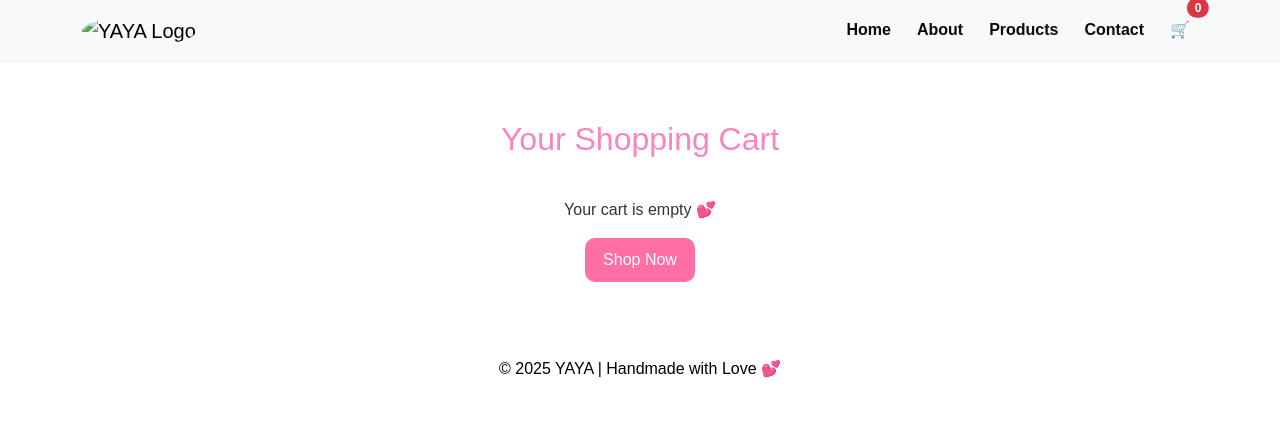
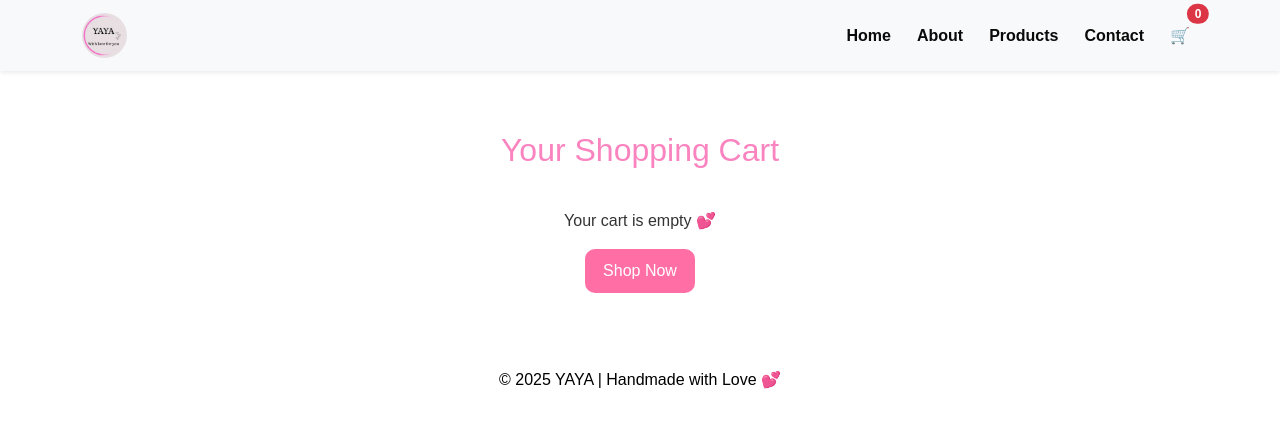
Before and after one commit to Esraa4444255/YAYA-Shop, a plain HTML site: page cart.html in a window 1280 px wide. Drawn offline with nearby package versions, Linux system fonts and the light colour scheme; the site is published under a folder, as on GitHub Pages, so addresses that start at the root find nothing.

Commit message:
updateproject

```diff
--- a/cart.html
+++ b/cart.html
@@ -18,7 +18,7 @@
 <nav class="navbar navbar-expand-lg bg-light shadow-sm">
   <div class="container">
     <a class="navbar-brand" href="index.html">
-      <img src="/Images/YAYA-LOGO.jpg" height="45" alt="YAYA Logo">
+      <img src="Images/YAYA-LOGO.jpg" height="45" alt="YAYA Logo">
     </a>
     <button class="navbar-toggler" type="button" data-bs-toggle="collapse" data-bs-target="#navMenu"
       aria-controls="navMenu" aria-expanded="false" aria-label="Toggle navigation">
```
